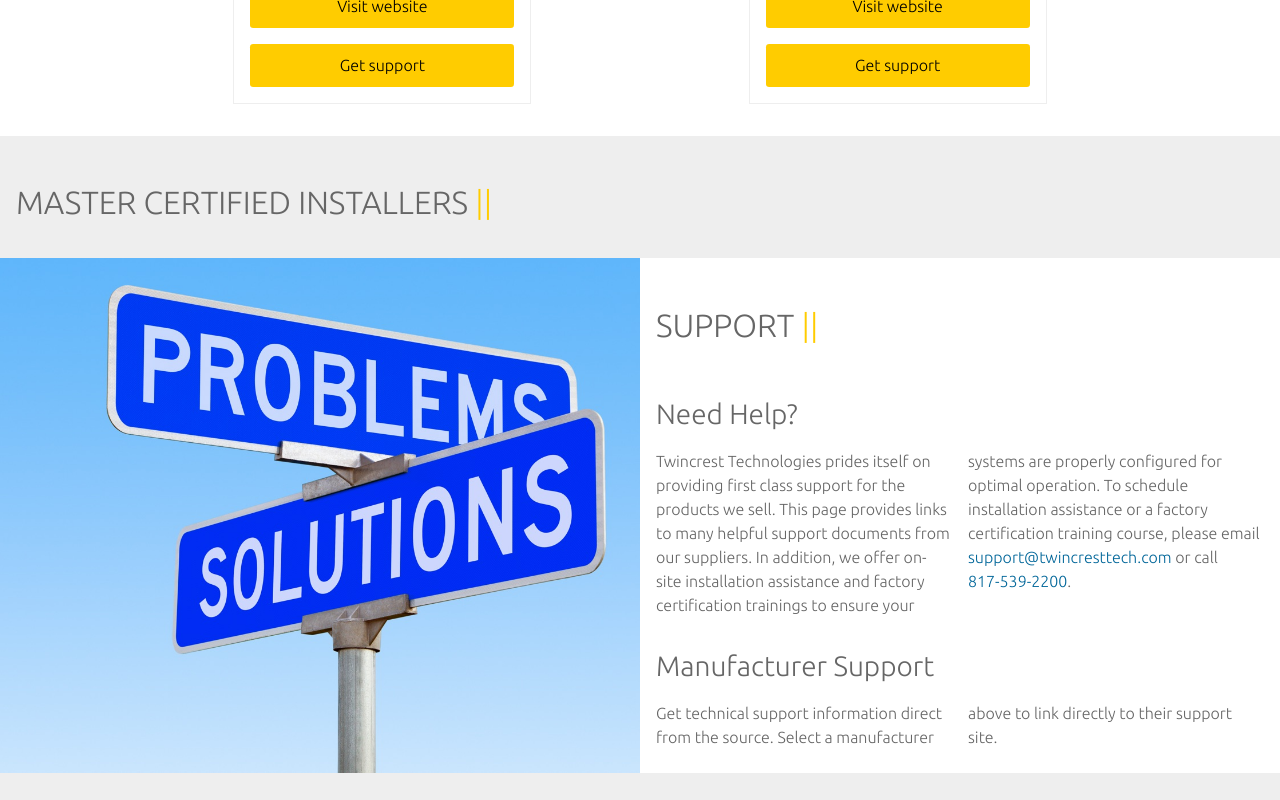
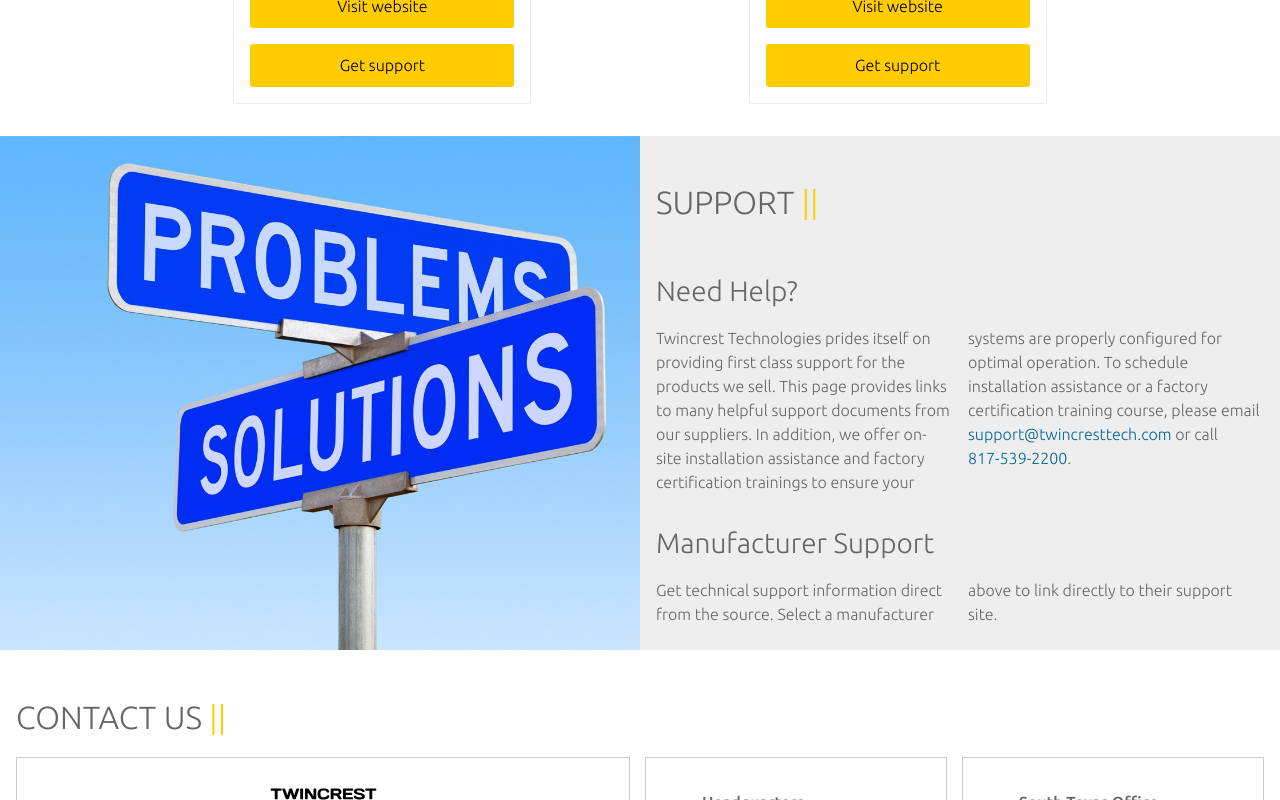
Before and after one commit to rapidturtle/com.twincresttech.www, an Angular app: page / in a window 1280 px wide. Shown: the part 840-1640 px from the top of the page. Built offline with nearby package versions, Linux system fonts and the light colour scheme; some icons are missing.

Commit message:
Remove installer section for new
Waiting until I get automated deployment working, first.

```diff
--- a/src/app/app.component.html
+++ b/src/app/app.component.html
@@ -19,10 +19,6 @@
     <app-manufacturers></app-manufacturers>
   </section>
 
-  <section id="installers">
-    <app-installers></app-installers>
-  </section>
-
   <section id="support">
     <app-support></app-support>
   </section>
```
